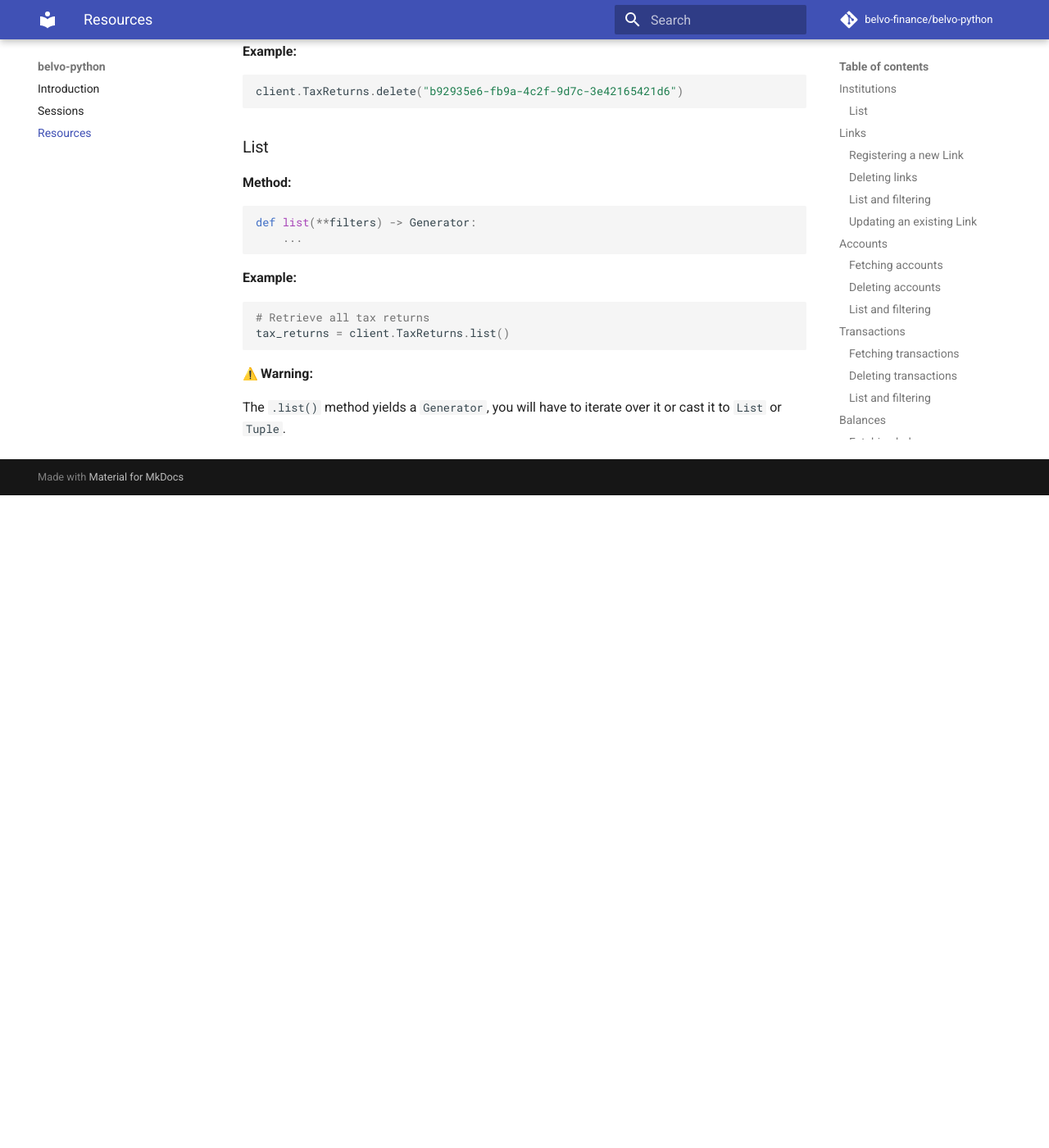
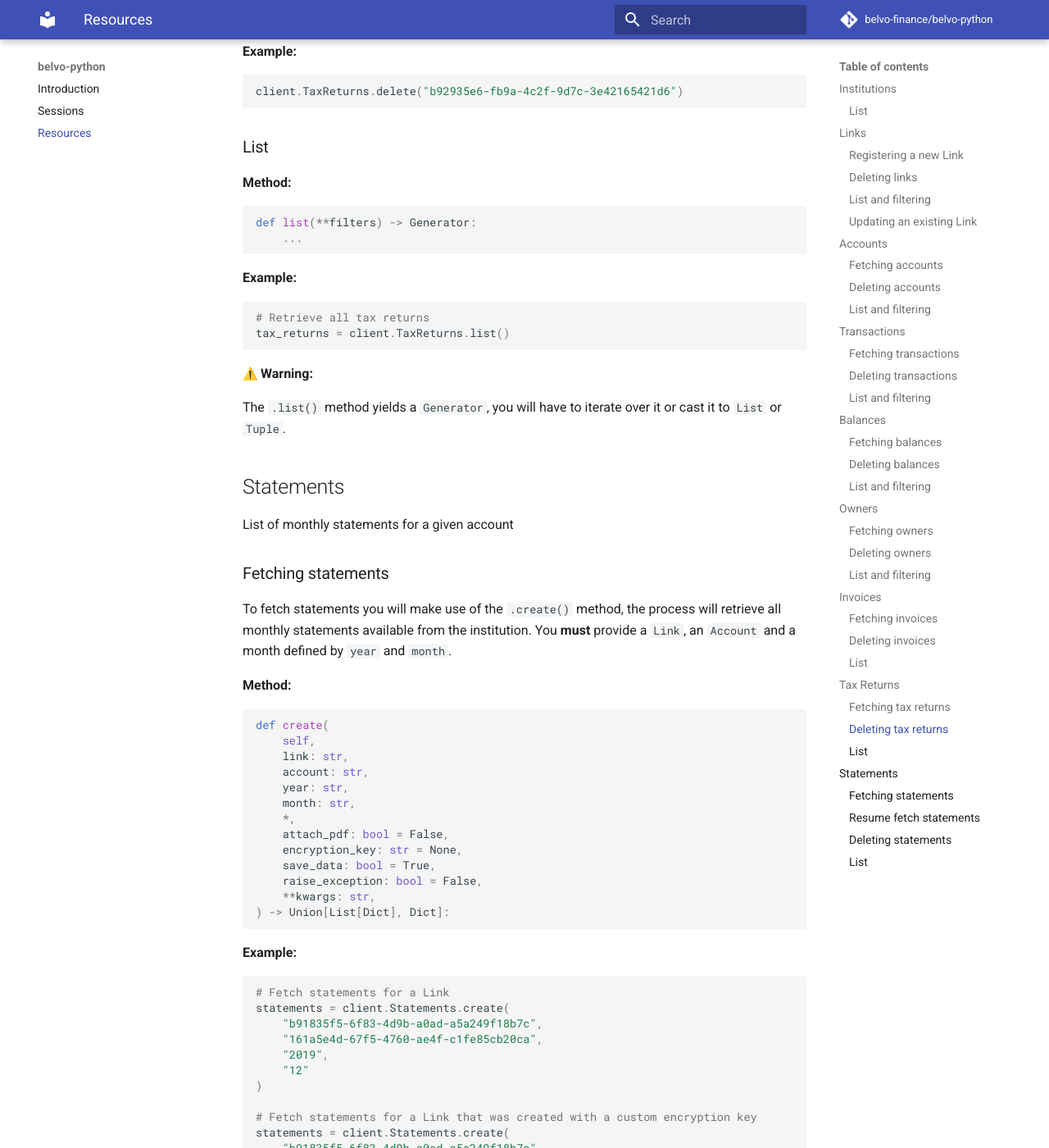
Before and after one commit to tian2992/belvo-python, an MkDocs documentation site: the page built from docs/resources.md, in a window 1280 px wide and 1400 px high, scrolled down 14041 px. Shown: the whole window at 82% size. Built offline with MkDocs 1.6.1 and Material for MkDocs 9.7.7, drawn with Linux system fonts in a browser that asks for light colours; emoji names are drawn with the system emoji font; comment, search, counter and statistics services are not loaded; before the commit the page ends 14645 px from its top, so only the background shows below that; some of the changed text lies outside the part shown.

Commit message:
Add statements resource (#33)
* Add statements resource

* Linting fixes

````diff
--- a/docs/resources.md
+++ b/docs/resources.md
@@ -683,3 +683,104 @@
 
 The `.list()` method yields a `Generator`, you will have to iterate  over it or
 cast it to `List` or `Tuple`.
+
+
+## Statements
+List of monthly statements for a given account
+
+### Fetching statements
+To fetch statements you will make use of the `.create()` method, the process will
+retrieve all monthly statements available from the institution. You **must**
+provide a `Link`, an `Account` and a month defined by `year` and `month`.
+
+**Method:**
+
+```python
+def create(
+    self,
+    link: str,
+    account: str,
+    year: str,
+    month: str,
+    *,
+    attach_pdf: bool = False,
+    encryption_key: str = None,
+    save_data: bool = True,
+    raise_exception: bool = False,
+    **kwargs: str,
+) -> Union[List[Dict], Dict]:
+```
+
+**Example:**
+```python
+# Fetch statements for a Link
+statements = client.Statements.create(
+    "b91835f5-6f83-4d9b-a0ad-a5a249f18b7c",
+    "161a5e4d-67f5-4760-ae4f-c1fe85cb20ca",
+    "2019",
+    "12"
+)
+
+# Fetch statements for a Link that was created with a custom encryption key
+statements = client.Statements.create(
+    "b91835f5-6f83-4d9b-a0ad-a5a249f18b7c",
+    "161a5e4d-67f5-4760-ae4f-c1fe85cb20ca",
+    "20192,
+    "12",
+    encryption_key="your-encryption-key"
+)
+```
+
+### Resume fetch statements
+Most institutions use 2FA to verify client's identity. The `.resume()` method
+is needed in those cases to provide the required `token` during the login.
+`session`, `link` and `account` parameters will be needed to resume the process.
+
+**Method:**
+
+```python
+def resume(
+    self,
+    session: str,
+    token: str,
+    *,
+    link: str = None,
+    account: str = None,
+    raise_exception: bool = False,
+    **kwargs,
+) -> Union[List[Dict], Dict]:
+```
+
+### Deleting statements
+A `Statement` is persisted into our database after you fetch it, if you want you
+can delete it at any time.
+
+**Method:**
+```python
+def delete(statement: str) -> bool:
+    ...
+```
+
+**Example:**
+```python
+client.Statements.delete("b92935e6-fb9a-4c2f-9d7c-3e42165421d6")
+
+```
+
+### List
+**Method:**
+```python
+def list(**filters) -> Generator:
+    ...
+```
+
+**Example:**
+```python
+# Retrieve all statements
+statements = client.Statements.list()
+```
+
+**:warning: Warning:**
+
+The `.list()` method yields a `Generator`, you will have to iterate  over it or
+cast it to `List` or `Tuple`.
````
Also changed, not shown: docs/sessions.md (+1 -0 lines), 4 other files.
